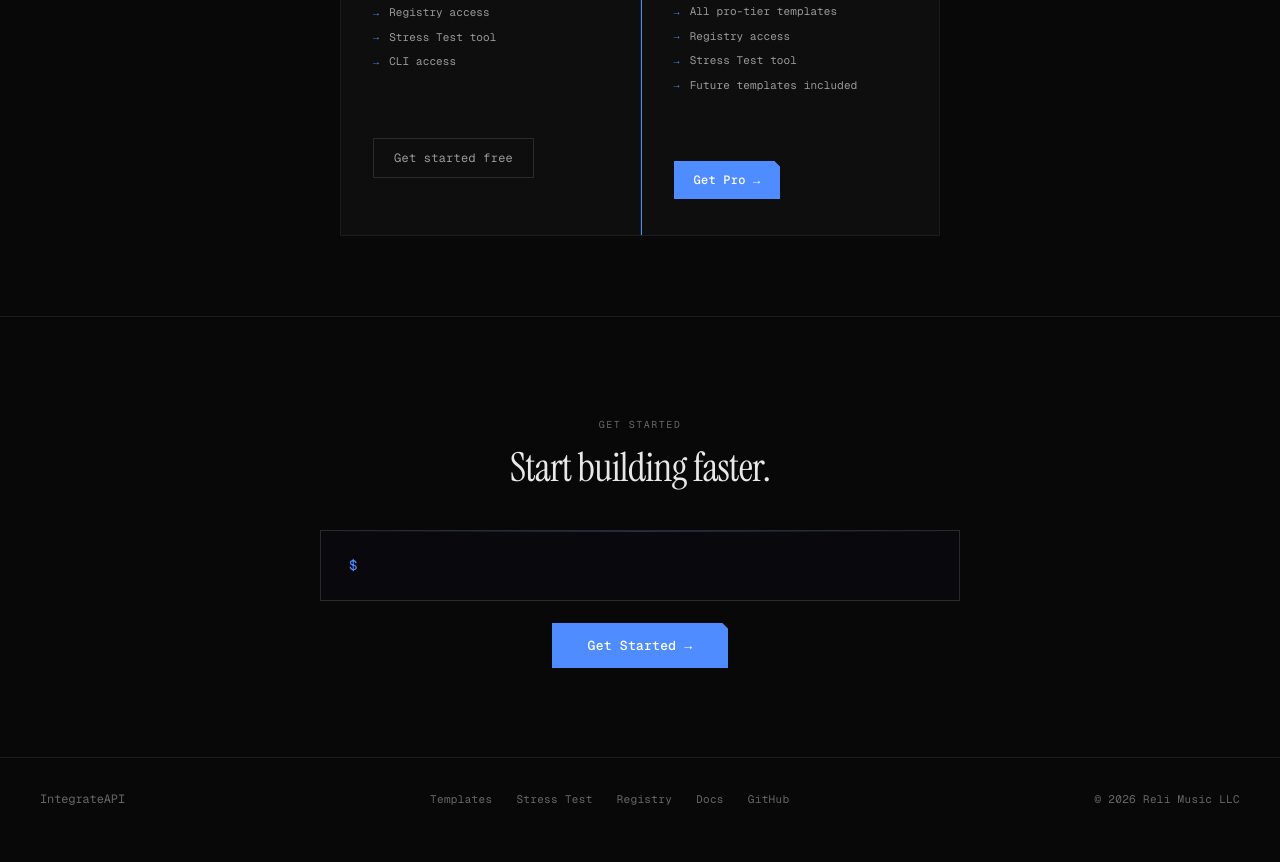
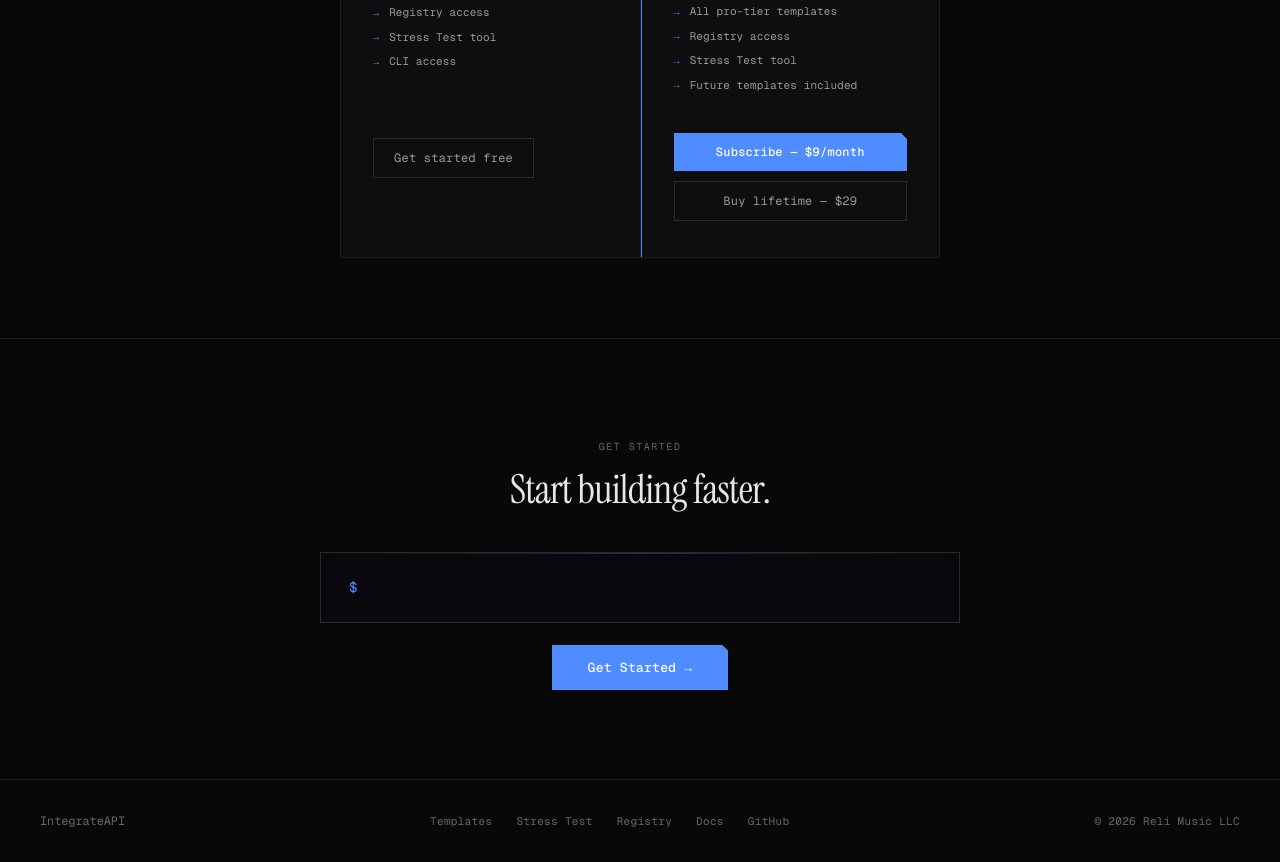
Before and after one commit to Reliathedisco/IntegrateAPI_Fusewire, a Next.js app: page / in a window 1280 px wide. Shown: the part 4080-4942 px from the top of the page. Before the commit the page ends 4920 px from the top, so only its background shows below. Built offline with nearby package versions, Linux system fonts and the light colour scheme; no server answers.

Commit message:
Add separate monthly and lifetime buttons to homepage pricing section
Split the single "Get Pro" button into "Subscribe — $9/month" and
"Buy lifetime — $29" buttons for clearer pricing options.

https://claude.ai/code/session_01BSZ31wFH539caPDV6VXNuq

```diff
--- a/app/page.tsx
+++ b/app/page.tsx
@@ -408,13 +408,22 @@ export default function LandingPage() {
                 <li>Stress Test tool</li>
                 <li>Future templates included</li>
               </ul>
-              <Link
-                href="/sign-up"
-                className="btn-primary"
-                style={{ marginTop: "28px", display: "inline-block" }}
-              >
-                Get Pro →
-              </Link>
+              <div style={{ marginTop: "28px", display: "grid", gap: "10px" }}>
+                <Link
+                  href="/sign-up"
+                  className="btn-primary"
+                  style={{ display: "inline-block", textAlign: "center" }}
+                >
+                  Subscribe — $9/month
+                </Link>
+                <Link
+                  href="/sign-up"
+                  className="btn-ghost"
+                  style={{ display: "inline-block", textAlign: "center" }}
+                >
+                  Buy lifetime — $29
+                </Link>
+              </div>
             </div>
           </div>
         </div>
```
